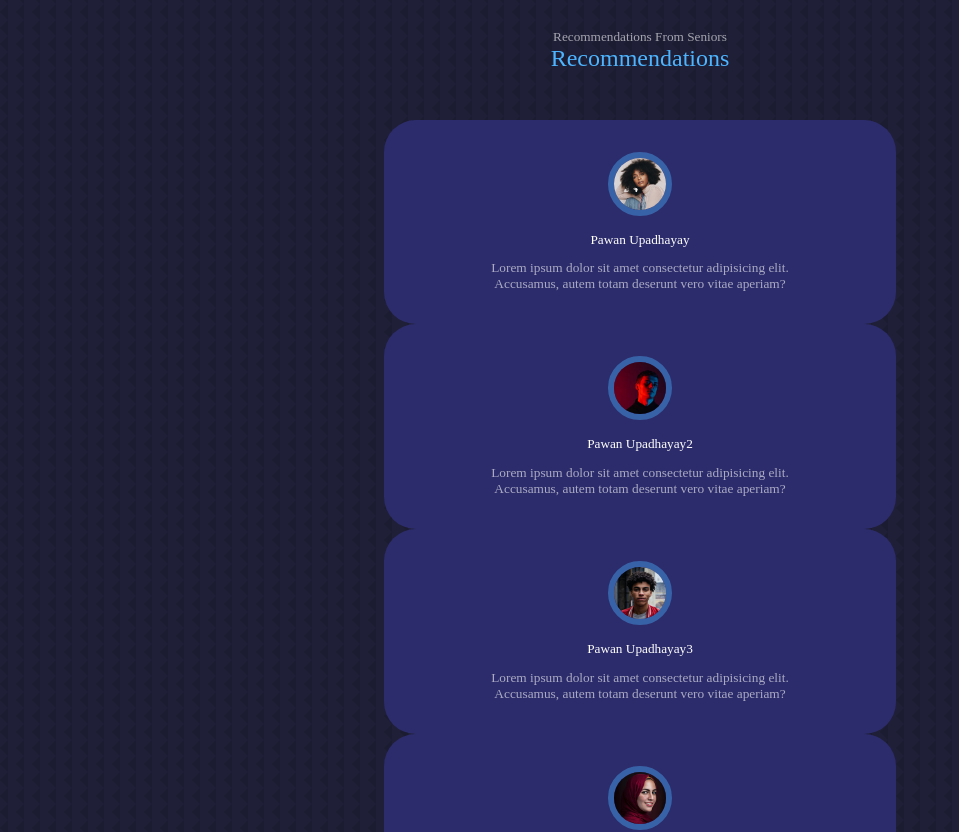
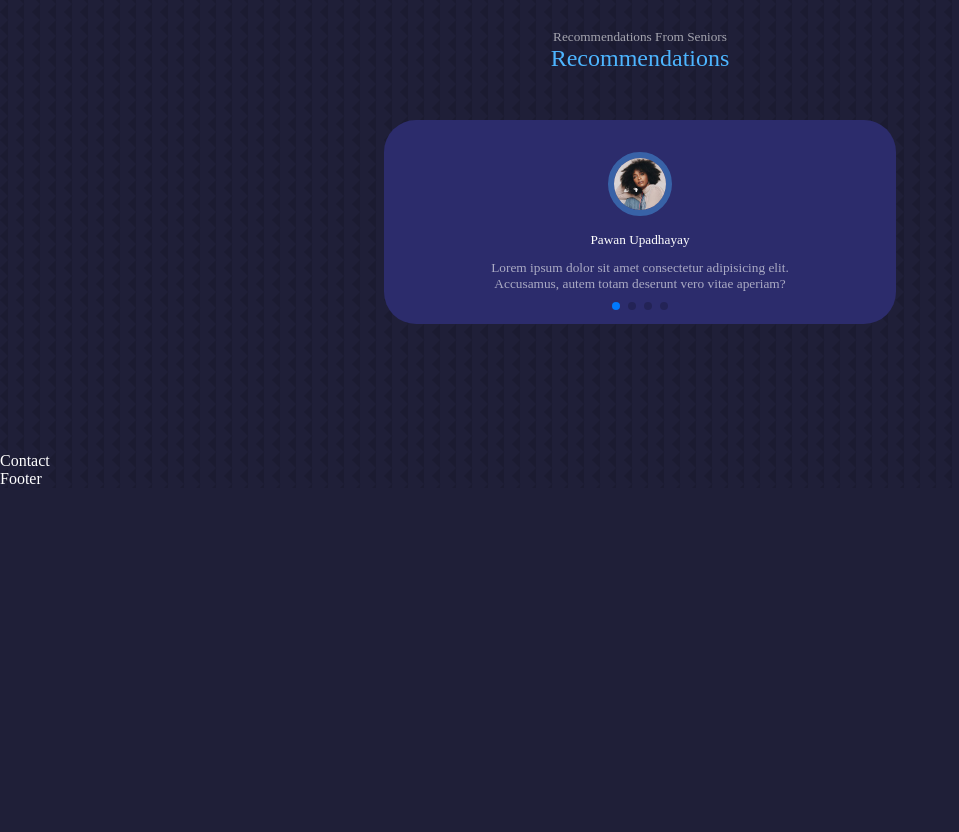
Before and after one commit to PawanNepson/Portfolioapp, a React (Create React App) app: page / in a window 1280 px wide. Shown: the part 3580-4412 px from the top of the page, without its empty margins (0-959 px from the left). After the commit the page ends 4068 px from the top, so only its background shows below. Built offline with nearby package versions, Linux system fonts and the light colour scheme; a web font is replaced by a local one.

Commit message:
swiper js used to make slide

```diff
--- a/package.json
+++ b/package.json
@@ -10,6 +10,7 @@
     "react-dom": "^18.1.0",
     "react-icons": "^4.4.0",
     "react-scripts": "5.0.1",
+    "swiper": "^8.2.4",
     "web-vitals": "^2.1.4"
   },
   "scripts": {
--- a/src/components/testimonials/Testimonials.jsx
+++ b/src/components/testimonials/Testimonials.jsx
@@ -2,7 +2,12 @@
 import AVTR2 from "../../assets/avatar2.jpg";
 import AVTR3 from "../../assets/avatar3.jpg";
 import AVTR4 from "../../assets/avatar4.jpg";
+import { Pagination } from "swiper";
 import "./testimonials.css";
+import { Swiper, SwiperSlide } from "swiper/react";
+// Import Swiper styles
+import "swiper/css";
+import "swiper/css/pagination";
 const data = [
   {
     id: 1,
@@ -38,19 +43,25 @@
     <section id="testimonials">
       <h5>Recommendations From Seniors</h5>
       <h2>Recommendations</h2>
-      <div className="container testimonials__container">
+      <Swiper
+        className="container testimonials__container" // install Swiper modules
+        modules={[Pagination]}
+        spaceBetween={40}
+        slidesPerView={1}
+        pagination={{ clickable: true }}
+      >
         {data.map(({ id, name, review, avatar }) => {
           return (
-            <article key={id} className="testimonial">
+            <SwiperSlide key={id} className="testimonial">
               <div className="client__avatar">
                 <img src={avatar} alt={name} />
               </div>
               <h5 className="client__name">{name}</h5>
               <small className="client__review">{review}</small>
-            </article>
+            </SwiperSlide>
           );
         })}
-      </div>
+      </Swiper>
     </section>
   );
 };
```
Also changed, not shown: 1 other file (tests, documents, lock files or other folders).
